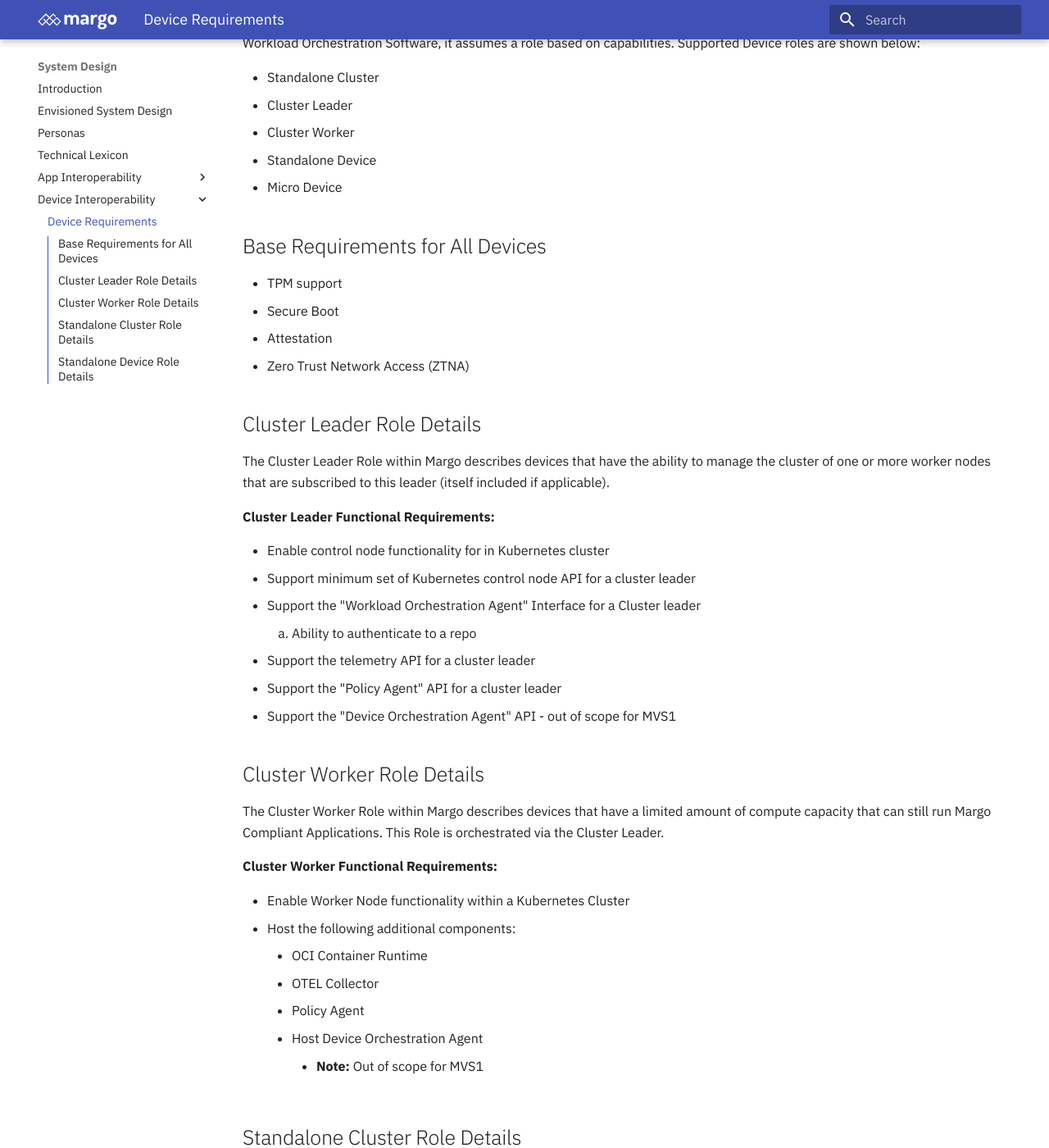
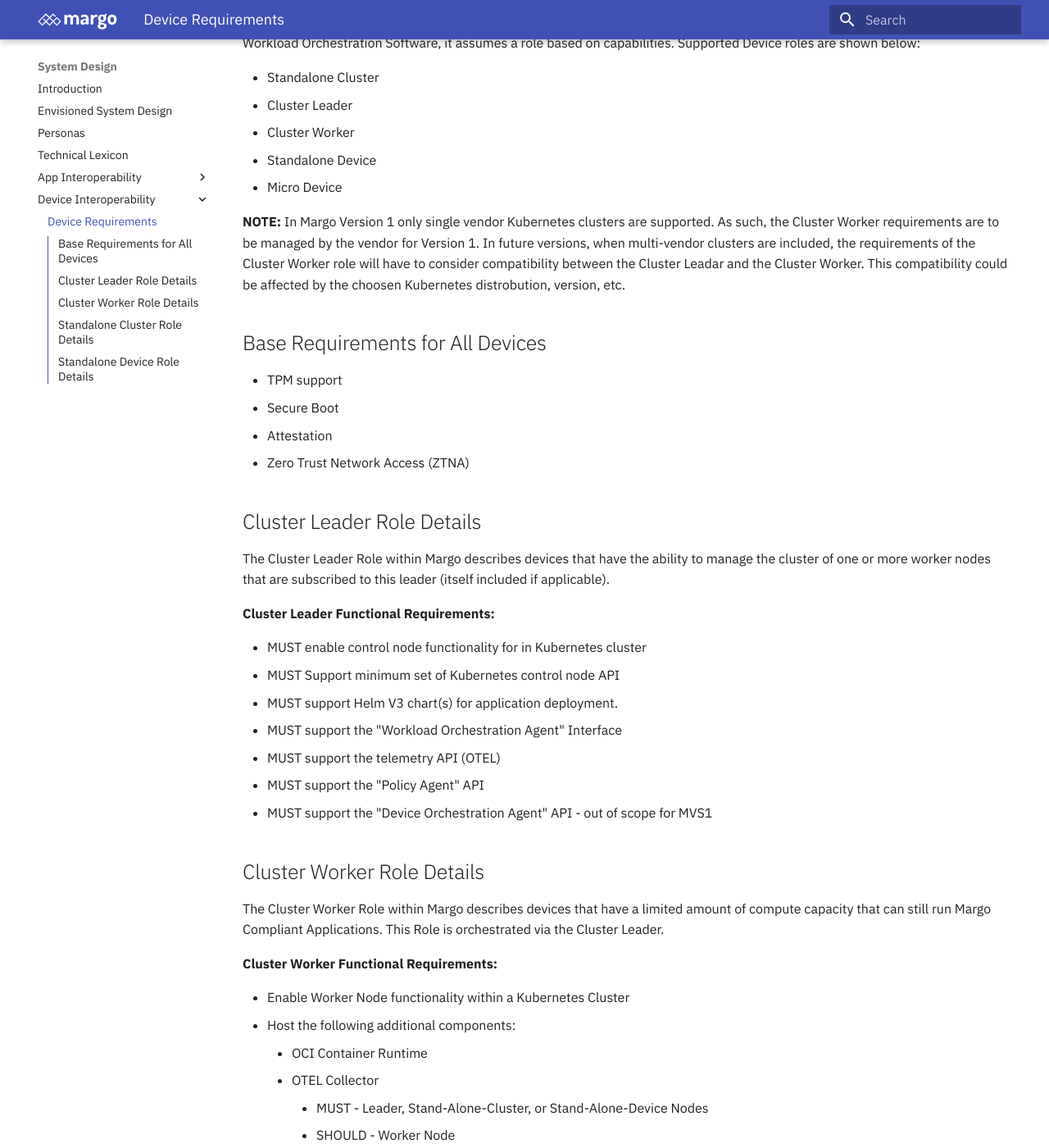
Before and after one commit to margo/specification, an MkDocs documentation site: the page built from system-design/device-interoperability/device-requirements.md, in a window 1280 px wide and 1400 px high, scrolled down 216 px. Shown: the whole window at 82% size. Built offline with MkDocs 1.6.1 and Material for MkDocs 9.7.7, drawn with Linux system fonts in a browser that asks for light colours; plug-ins that fetch from the network failed and are left out; some of the changed text lies outside the part shown.

Commit message:
Update device-requirements.md
Note for Margo V1 - single vendor cluster

Signed-off-by: merrill-harriman-se <156128706+merrill-harriman-se@users.noreply.github.com>

```diff
--- a/system-design/device-interoperability/device-requirements.md
+++ b/system-design/device-interoperability/device-requirements.md
@@ -8,6 +8,8 @@ Supported Device roles are shown below:
 - Cluster Worker
 - Standalone Device
 - Micro Device
+
+**NOTE:** In Margo Version 1 only single vendor Kubernetes clusters are supported.  As such, the Cluster Worker requirements are to be managed by the vendor for Version 1.  In future versions, when multi-vendor clusters are included, the requirements of the Cluster Worker role will have to consider compatibility between the Cluster Leadar and the Cluster Worker.  This compatibility could be affected by the choosen Kubernetes distrobution, version, etc.
 
 ## Base Requirements for All Devices
 - TPM support
@@ -20,13 +22,13 @@ The Cluster Leader Role within Margo describes devices that have the ability to
 
 **Cluster Leader Functional Requirements:**
 
-- Enable control node functionality for in Kubernetes cluster
-- Support minimum set of Kubernetes control node API for a cluster leader
-- Support the "Workload Orchestration Agent" Interface for a Cluster leader
-    1.	Ability to authenticate to a repo
-- Support the telemetry API for a cluster leader
-- Support the "Policy Agent" API for a cluster leader
-- Support the "Device Orchestration Agent" API - out of scope for MVS1
+- MUST enable control node functionality for in Kubernetes cluster
+- MUST Support minimum set of Kubernetes control node API
+- MUST support Helm V3 chart(s) for application deployment.
+- MUST support the "Workload Orchestration Agent" Interface
+- MUST support the telemetry API (OTEL)
+- MUST support the "Policy Agent" API
+- MUST support the "Device Orchestration Agent" API - out of scope for MVS1
 
 
 ## Cluster Worker Role Details
@@ -38,6 +40,8 @@ The Cluster Worker Role within Margo describes devices that have a limited amoun
 - Host the following additional components:
     - OCI Container Runtime
     - OTEL Collector
+        - MUST - Leader, Stand-Alone-Cluster, or Stand-Alone-Device Nodes
+        - SHOULD - Worker Node
     - Policy Agent
     - Host Device Orchestration Agent
         - **Note:** Out of scope for MVS1
@@ -60,9 +64,14 @@ The Standalone Device role represents a device that can host Margo Compliant App
 
 - Host Margo Workload Orchestration Agent
     - This enables the device with the functionality outlined within the Workload Orchestration Agent section of the specification
+    - The Standalone Device MUST support Docker Compose file(s) for application deployment.
 - Host the following additional components:
     - OCI Container Runtime
     - OTEL Collector
     - Policy Agent
     - Host Device Orchestration Agent
         - **Note:** Out of scope for MVS1
+
+
+    - Host Device Orchestration Agent
+        - **Note:** Out of scope for MVS1
```
